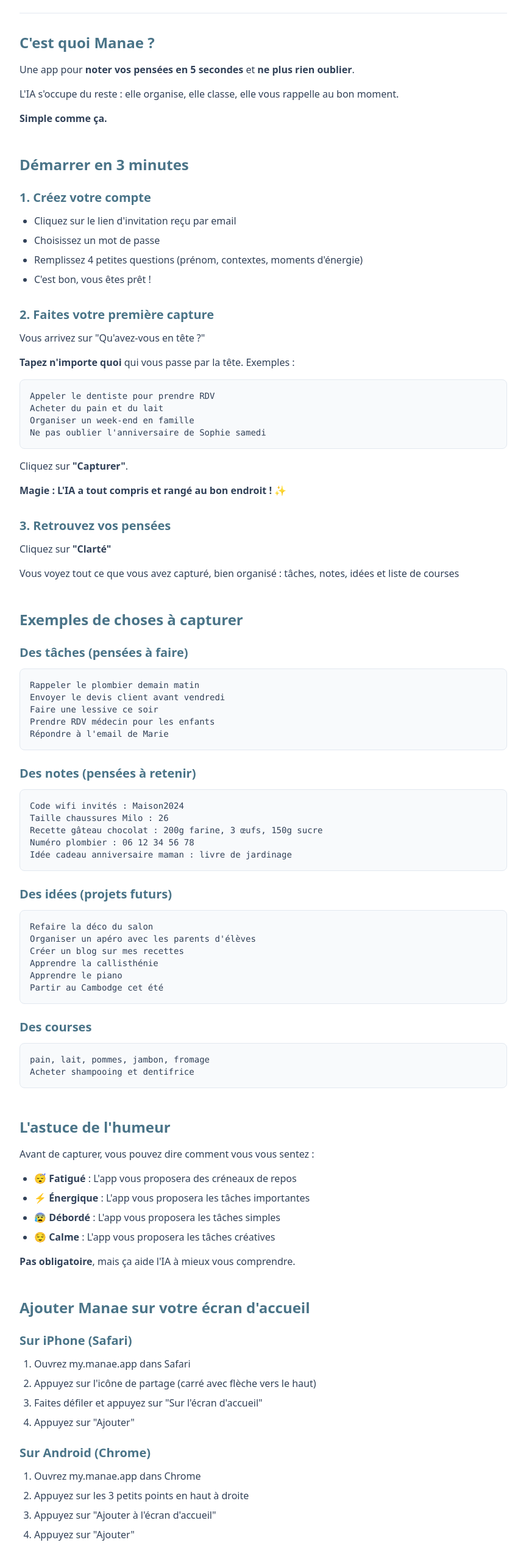
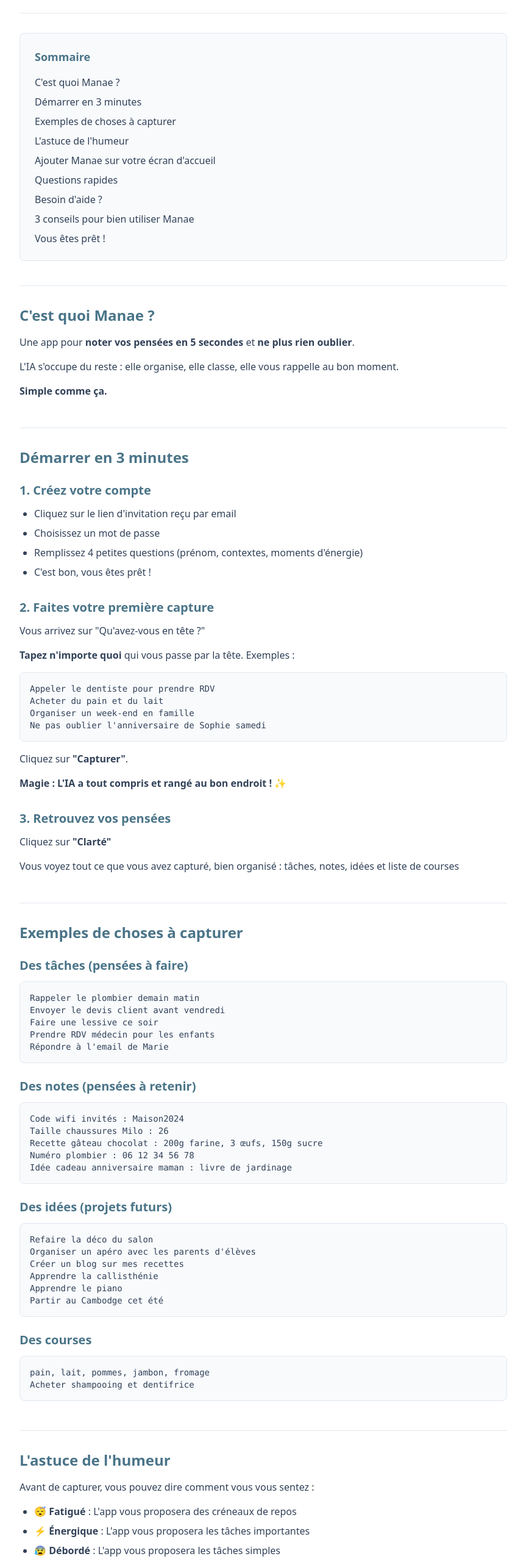
Before and after one commit to sandrinelay/manae-landing, a Next.js app: page /guide-simple in a window 1280 px wide. Shown: the part 220-2776 px from the top of the page at 61% size, without its empty margins (208-1071 px from the left). Built offline with nearby package versions, Linux system fonts and the light colour scheme.

Commit message:
add:index

```diff
--- a/app/guide-simple/page.tsx
+++ b/app/guide-simple/page.tsx
@@ -21,7 +21,25 @@ export default function GuideSimplePage() {
               </p>
             </header>
 
-            <section className="mb-12">
+            {/* Table des matières */}
+            <nav className="mb-10 p-6 bg-slate-50 rounded-lg border border-slate-200">
+              <h2 className="text-lg font-semibold text-[#4A7488] mb-4">Sommaire</h2>
+              <ul className="space-y-2 text-slate-700">
+                <li><a href="#cest-quoi" className="hover:text-[#4A7488] hover:underline">C'est quoi Manae ?</a></li>
+                <li><a href="#demarrer" className="hover:text-[#4A7488] hover:underline">Démarrer en 3 minutes</a></li>
+                <li><a href="#exemples" className="hover:text-[#4A7488] hover:underline">Exemples de choses à capturer</a></li>
+                <li><a href="#humeur" className="hover:text-[#4A7488] hover:underline">L'astuce de l'humeur</a></li>
+                <li><a href="#installer" className="hover:text-[#4A7488] hover:underline">Ajouter Manae sur votre écran d'accueil</a></li>
+                <li><a href="#questions" className="hover:text-[#4A7488] hover:underline">Questions rapides</a></li>
+                <li><a href="#aide" className="hover:text-[#4A7488] hover:underline">Besoin d'aide ?</a></li>
+                <li><a href="#conseils" className="hover:text-[#4A7488] hover:underline">3 conseils pour bien utiliser Manae</a></li>
+                <li><a href="#pret" className="hover:text-[#4A7488] hover:underline">Vous êtes prêt !</a></li>
+              </ul>
+            </nav>
+
+            <hr className="my-8 border-slate-200" />
+
+            <section id="cest-quoi" className="mb-12 scroll-mt-20">
               <h2 className="text-2xl font-bold text-[#4A7488] mb-4">C'est quoi Manae ?</h2>
               <p className="text-slate-700 mb-4">
                 Une app pour <strong>noter vos pensées en 5 secondes</strong> et <strong>ne plus rien oublier</strong>.
@@ -32,7 +50,9 @@ export default function GuideSimplePage() {
               <p className="text-slate-700 font-semibold">Simple comme ça.</p>
             </section>
 
-            <section className="mb-12">
+            <hr className="my-8 border-slate-200" />
+
+            <section id="demarrer" className="mb-12 scroll-mt-20">
               <h2 className="text-2xl font-bold text-[#4A7488] mb-6">Démarrer en 3 minutes</h2>
 
               <div className="mb-8">
@@ -78,7 +98,9 @@ export default function GuideSimplePage() {
               </div>
             </section>
 
-            <section className="mb-12">
+            <hr className="my-8 border-slate-200" />
+
+            <section id="exemples" className="mb-12 scroll-mt-20">
               <h2 className="text-2xl font-bold text-[#4A7488] mb-6">Exemples de choses à capturer</h2>
 
               <div className="mb-6">
@@ -124,7 +146,9 @@ export default function GuideSimplePage() {
               </div>
             </section>
 
-            <section className="mb-12">
+            <hr className="my-8 border-slate-200" />
+
+            <section id="humeur" className="mb-12 scroll-mt-20">
               <h2 className="text-2xl font-bold text-[#4A7488] mb-4">L'astuce de l'humeur</h2>
               <p className="text-slate-700 mb-4">
                 Avant de capturer, vous pouvez dire comment vous vous sentez :
@@ -140,7 +164,9 @@ export default function GuideSimplePage() {
               </p>
             </section>
 
-            <section className="mb-12">
+            <hr className="my-8 border-slate-200" />
+
+            <section id="installer" className="mb-12 scroll-mt-20">
               <h2 className="text-2xl font-bold text-[#4A7488] mb-6">Ajouter Manae sur votre écran d'accueil</h2>
 
               <div className="mb-6">
@@ -168,7 +194,9 @@ export default function GuideSimplePage() {
               </p>
             </section>
 
-            <section className="mb-12">
+            <hr className="my-8 border-slate-200" />
+
+            <section id="questions" className="mb-12 scroll-mt-20">
               <h2 className="text-2xl font-bold text-[#4A7488] mb-6">Questions rapides</h2>
 
               <div className="space-y-4">
@@ -209,7 +237,9 @@ export default function GuideSimplePage() {
               </div>
             </section>
 
-            <section className="mb-12">
+            <hr className="my-8 border-slate-200" />
+
+            <section id="aide" className="mb-12 scroll-mt-20">
               <h2 className="text-2xl font-bold text-[#4A7488] mb-4">Besoin d'aide ?</h2>
               <p className="text-slate-700 mb-2">
                 <strong>Email</strong> :{' '}
@@ -225,7 +255,9 @@ export default function GuideSimplePage() {
               </p>
             </section>
 
-            <section className="mb-12">
+            <hr className="my-8 border-slate-200" />
+
+            <section id="conseils" className="mb-12 scroll-mt-20">
               <h2 className="text-2xl font-bold text-[#4A7488] mb-6">3 conseils pour bien utiliser Manae</h2>
 
               <div className="space-y-6">
@@ -261,7 +293,9 @@ export default function GuideSimplePage() {
               </div>
             </section>
 
-            <section className="mb-8">
+            <hr className="my-8 border-slate-200" />
+
+            <section id="pret" className="mb-8 scroll-mt-20">
               <h2 className="text-2xl font-bold text-[#4A7488] mb-4">Vous êtes prêt !</h2>
               <p className="text-slate-700 mb-4">
                 Manae, c'est juste ça :
```
